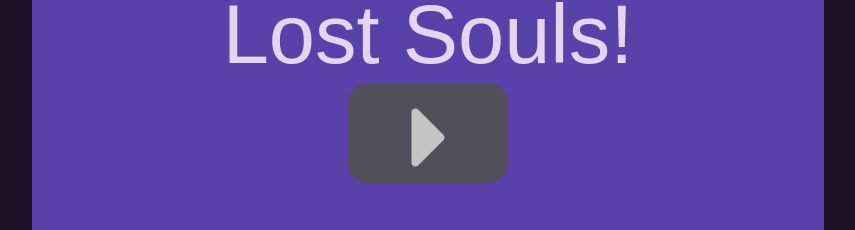
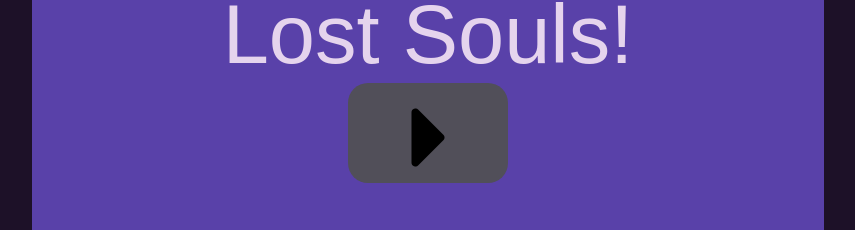
Before and after one commit to lexus654/lexus654-lost_soul, a website: page index.html in a window 1280 px wide. Shown: the part 264-494 px from the top of the page, without its empty margins (212-1067 px from the left). Drawn offline with Linux system fonts and the light colour scheme.

Commit message:
My commit

```diff
--- a/scss/main.scss
+++ b/scss/main.scss
@@ -45,7 +45,7 @@ body {
           background-color: #514f59;
           .triangle {
             font-size: 100px;
-            color: #c4c4c4;
+            color: #000000;
           }
         }
       }
```
Also changed, not shown: dist/css/main.css.
